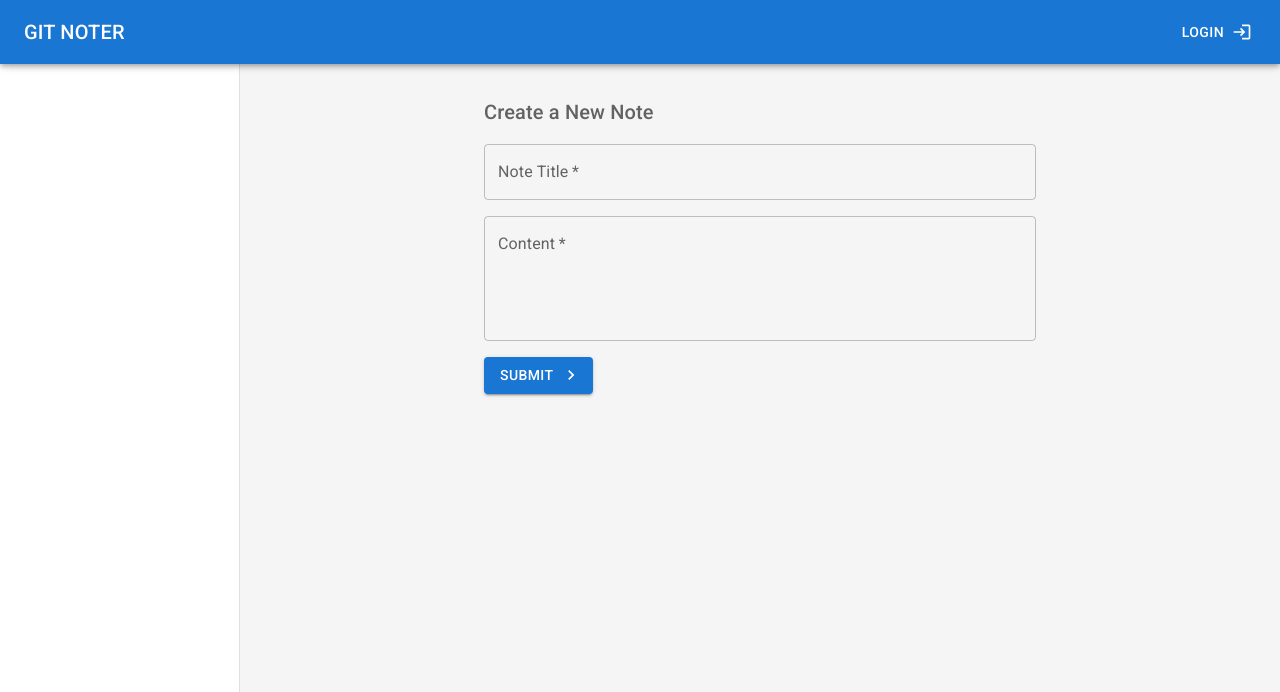
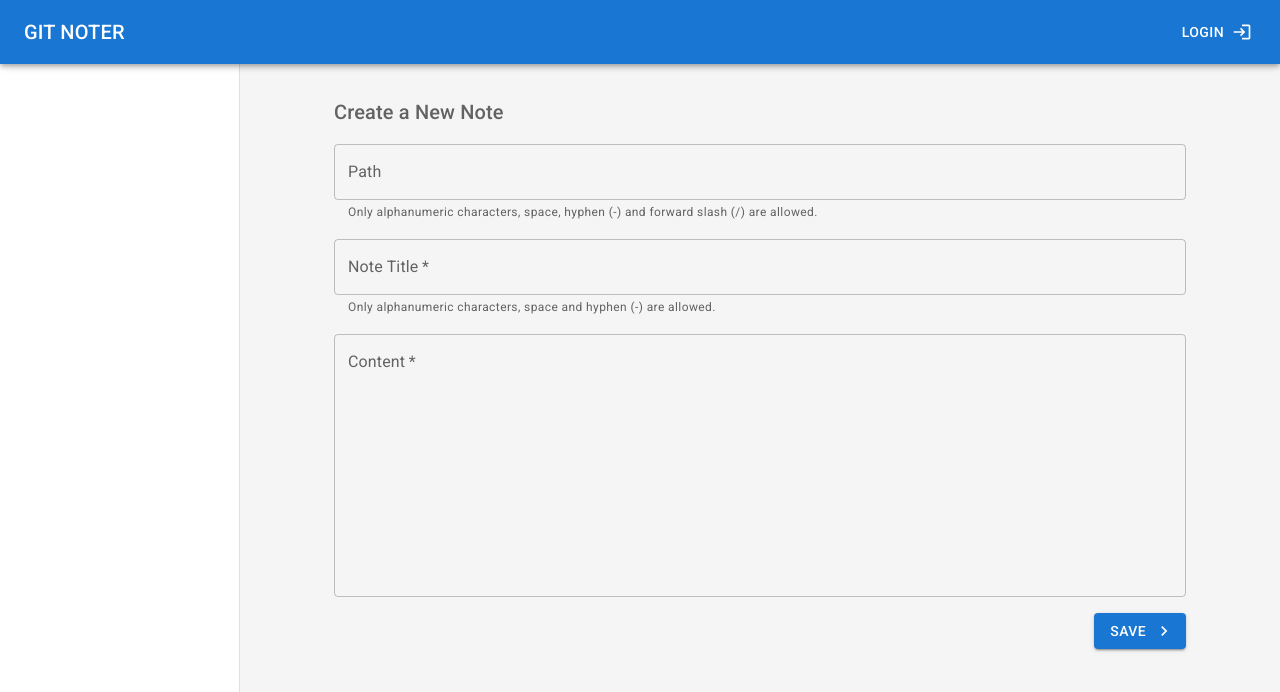
Before and after one commit to Vincent04049/MUI, a React (Create React App) app: page /new in a window 1280 px wide. Shown: the top 692 px of the page. Built offline with nearby package versions, Linux system fonts and the light colour scheme.

Commit message:
Design path autocomplete view on editor

```diff
--- a/src/components/Editor.tsx
+++ b/src/components/Editor.tsx
@@ -1,44 +1,115 @@
 
 import KeyboardArrowRightIcon from '@mui/icons-material/KeyboardArrowRight'
-import { Button, Container, TextField, Typography } from '@mui/material'
-import React, { ReactElement, useState } from 'react'
+import { Autocomplete, Breadcrumbs, Button, Container, Link, TextField, Typography } from '@mui/material'
+import React, { FormEvent, ReactElement, useEffect, useState } from 'react'
 import { useNavigate } from 'react-router-dom'
-import { useAppDispatch } from '../app/hooks'
-import { saveNoteAsync } from '../reducer/noteSlice'
+import { useAppDispatch, useAppSelector } from '../app/hooks'
+import { saveNoteAsync, selectNotesTree, TreeUtil } from '../reducer/noteSlice'
 
 const Editor: React.FC = (): ReactElement => {
+  const VALID_DIR_PATH_REGEX = /^[^/.]([/a-zA-Z0-9-]|[^\S\r\n])+([^/])$/gm;
+  const VALID_FILENAME_REGEX = /^([a-zA-Z0-9-]|[^\S\r\n])+(\.md)$/gm;
   const dispatch = useAppDispatch();
   const navigate = useNavigate()
+  const tree = useAppSelector(selectNotesTree);
+  const [dirPathArray, setDirPathArray] = useState([] as string[])
+  const [endDir, setEndDir] = useState("")
+  const [dirPathError, setDirPathError] = useState(false)
+
   const [content, setContent] = useState('')
-  const [path, setPath] = useState('')
-  const [pathError, setPathError] = useState(false)
+  const [contentError, setContentError] = useState(false)
+  const [title, setTitle] = useState('')
+  const [titleError, setTitleError] = useState(false)
+  const defaultPathOptions = TreeUtil.getChildDirs(tree, "")
+  const [pathOptions, setPathOptions] = useState(defaultPathOptions)
+  useEffect(() => {
+    setPathOptions(defaultPathOptions);
+  }, [tree])
 
-  const handleSubmit = (e: React.FormEvent<HTMLFormElement>) => {
+  const handleSubmit = async (e: FormEvent<HTMLFormElement>) => {
     e.preventDefault()
-    setPathError(false)
-    if (!path) {
-      setPathError(true)
+    e.stopPropagation()
+    setDirPathError(false)
+    setTitleError(false)
+    setContentError(false)
+
+    const autoSelectedDirPath = dirPathArray.join('/')
+    const dirPath = autoSelectedDirPath + (endDir === "" ? "" : (autoSelectedDirPath === "" ? endDir : '/' + endDir))
+    if (dirPath != "" && !VALID_DIR_PATH_REGEX.test(dirPath)) {
+      setDirPathError(true)
+      return
     }
-    dispatch(saveNoteAsync({ path: path, content: content }))
-    navigate('/')
+
+    const filename = title + '.md';
+    if (!VALID_FILENAME_REGEX.test(filename)) {
+      setTitleError(true)
+      return
+    }
+
+    if (content === "") {
+      setContentError(true)
+      return
+    }
+
+    const fullPath = dirPath !== "" ? (dirPath + '/' + filename) : filename;
+    await dispatch(saveNoteAsync({ path: fullPath, content: content }))
+    navigate("/?path=" + encodeURIComponent(dirPath))
   }
 
   return (
-    <Container maxWidth="sm">
+    <Container maxWidth="md">
       <Typography variant="h6" color="textSecondary" component="h2" gutterBottom >
         Create a New Note
       </Typography>
 
       <form noValidate autoComplete="off" onSubmit={handleSubmit}>
+        <Autocomplete freeSolo fullWidth multiple openOnFocus value={dirPathArray} options={pathOptions}
+          onChange={(e, newPath) => {
+            setDirPathArray([...newPath]);
+            setPathOptions(TreeUtil.getChildDirs(tree, newPath.join("/")))
+          }}
+
+          renderTags={(tagValue) => (
+            <Breadcrumbs itemsAfterCollapse={2}>
+              {tagValue.map((option) => (<Link key={option} underline="hover" color="inherit"> {option} </Link>))}
+              <span>{/* just a placeholder to show a / at the end */}</span>
+            </Breadcrumbs>
+          )}
+
+          inputValue={endDir}
+          onInputChange={(e, newInputValue) => {
+            setDirPathError(false)
+            if (newInputValue.indexOf('/') > -1) {
+              const trimmedPath = newInputValue.trim().replace(/^\/+|\/+$/g, '')
+              const newPath = [...dirPathArray, ...trimmedPath.split('/')]
+              if (trimmedPath) {
+                setDirPathArray(newPath)
+                setPathOptions(TreeUtil.getChildDirs(tree, newPath.join("/")))
+              }
+              setEndDir('')
+              return
+            }
+            setEndDir(newInputValue)
+          }}
+
+          renderInput={(params) => (
+            <TextField {...params}
+              helperText="Only alphanumeric characters, space, hyphen (-) and forward slash (/) are allowed."
+              label="Path" variant="outlined" fullWidth error={dirPathError} placeholder="Select Path..." sx={{ my: 2, display: "block" }} />
+          )}
+        />
+
         <TextField sx={{ my: 2, display: "block" }}
-          onChange={(e) => setPath(e.target.value)} label="Note Title" variant="outlined" fullWidth required error={pathError}
+          helperText="Only alphanumeric characters, space and hyphen (-) are allowed."
+          onChange={(e) => { setTitleError(false); setTitle(e.target.value) }} label="Note Title"
+          variant="outlined" fullWidth required error={titleError}
         />
         <TextField sx={{ my: 2, display: "block" }}
-          onChange={(e) => setContent(e.target.value)} label="Content" variant="outlined" multiline rows={4} fullWidth required
+          onChange={(e) => { setContentError(false); setContent(e.target.value) }} error={contentError} label="Content" variant="outlined" multiline rows={10} fullWidth required
         />
+        <Button type="submit" variant="contained" endIcon={<KeyboardArrowRightIcon />} sx={{ float: 'right' }}> SAVE </Button>
+      </form>
 
-        <Button type="submit" variant="contained" endIcon={<KeyboardArrowRightIcon />}> Submit </Button>
-      </form>
     </Container>
   )
 }
--- a/src/reducer/noteSlice.tsx
+++ b/src/reducer/noteSlice.tsx
@@ -60,7 +60,7 @@ export const searchNotesAsync = createAsyncThunk(
 export const getNotesTreeAsync = createAsyncThunk(
   'note/fetchNotesTree',
   async () => {
-    const response = await getNotesTree();
+    const response = await getNotesTree() as Note[];
     return response;
   }
 );
@@ -68,7 +68,7 @@ export const getNotesTreeAsync = createAsyncThunk(
 export const getNotesAsync = createAsyncThunk(
   'note/fetchNotes',
   async (path: string) => {
-    const response = await getAllNotes(path);
+    const response = await getAllNotes(path) as Note[];
     return response;
   }, {
   condition: (path, { getState }) => {
@@ -83,7 +83,7 @@ export const getNotesAsync = createAsyncThunk(
 export const getNoteAsync = createAsyncThunk(
   'note/fetchNote',
   async (path: string) => {
-    const response = await getNote(path);
+    const response = await getNote(path) as Note;
     return response;
   }
 );
@@ -132,7 +132,7 @@ export const noteSlice = createSlice({
         state.status = NoteStatus.LOADING;
       })
       .addCase(getNotesTreeAsync.fulfilled, (state, action) => {
-        state.page.notes = action.payload as Note[];
+        state.page.notes = action.payload;
         const tree = TreeUtil.parse(initialState.tree, state.page.notes, false);
         state.tree = tree;
         state.status = NoteStatus.IDLE;
@@ -146,7 +146,7 @@ export const noteSlice = createSlice({
         state.status = NoteStatus.LOADING;
       })
       .addCase(getNotesAsync.fulfilled, (state, action) => {
-        state.page.notes = action.payload as Note[];
+        state.page.notes = action.payload;
         const tree = TreeUtil.parse(state.tree, state.page.notes, true);
         state.tree = tree;
         state.status = NoteStatus.IDLE;
@@ -161,7 +161,9 @@ export const noteSlice = createSlice({
         state.status = NoteStatus.LOADING;
       })
       .addCase(getNoteAsync.fulfilled, (state, action) => {
-        state.current = action.payload as Note;
+        state.current = action.payload;
+        const tree = TreeUtil.parse(state.tree, [action.payload], null);
+        state.tree = tree;
         state.status = NoteStatus.IDLE;
       })
       .addCase(getNoteAsync.rejected, (state) => {
@@ -174,6 +176,8 @@ export const noteSlice = createSlice({
       .addCase(saveNoteAsync.fulfilled, (state, action) => {
         state.page.notes = state.page.notes.filter(n => n.sha !== action.payload.sha)
         state.page.notes.push(action.payload)
+        const tree = TreeUtil.parse(state.tree, [action.payload], null);
+        state.tree = tree;
         state.status = NoteStatus.IDLE;
       })
       .addCase(saveNoteAsync.rejected, (state) => {
@@ -195,10 +199,10 @@ export const noteSlice = createSlice({
 })
 
 export class TreeUtil {
-  static parse(seedTree: Tree, notes: Note[], cache: boolean): Tree {
+  static parse(seedTree: Tree, notes: Note[], cache: boolean | null): Tree {
     const tree: Tree = notes.reduce((r, n) => {
-      const path = n.path.split('/')
-      const fileName = path.pop() || ""
+      const path = n.path.split('/');
+      const fileName = path.pop() || "";
       const final = path.reduce((o, name) => {
         let temp = (o.children = o.children || []).find(q => q.name === name);
         if (!temp) o.children.push(temp = {
@@ -206,7 +210,9 @@ export class TreeUtil {
           path: o.path ? o.path + '/' + name : name,
           is_dir: true
         });
-        temp.cached = cache;
+        if (cache !== null) {
+          temp.cached = cache
+        }
         return temp;
       }, r);
 
@@ -214,11 +220,13 @@ export class TreeUtil {
       final.children = final.children || [];
       const index = final.children.findIndex(o => o.path === n.path);
       index > -1 && (final.children[index] = file) || final.children.push(file);
-      final.cached = cache
+      if (cache !== null) {
+        final.cached = cache;
+      }
       return r;
     }, { ...seedTree });
 
-    return tree
+    return tree;
   }
 
   static searchNode(root: Tree, path: string): Tree | null {
@@ -238,15 +246,23 @@ export class TreeUtil {
 
   static deleteNode(root: Tree, path: string) {
     if (!root.children) {
-      return
+      return;
     }
     for (let i = 0; i < root.children.length; i++) {
       if (root.children[i].path == path) {
-        root.children.splice(i, 1)
-        break
+        root.children.splice(i, 1);
+        break;
       }
-      TreeUtil.deleteNode(root.children[i], path)
+      TreeUtil.deleteNode(root.children[i], path);
     }
+  }
+
+  static getChildDirs(tree: Tree, path: string): string[] {
+    const node = TreeUtil.searchNode(tree, path)
+    if (!node?.children) {
+      return [];
+    }
+    return node.children.filter(c => c.is_dir).map(c => c.name);
   }
 }
 
```
